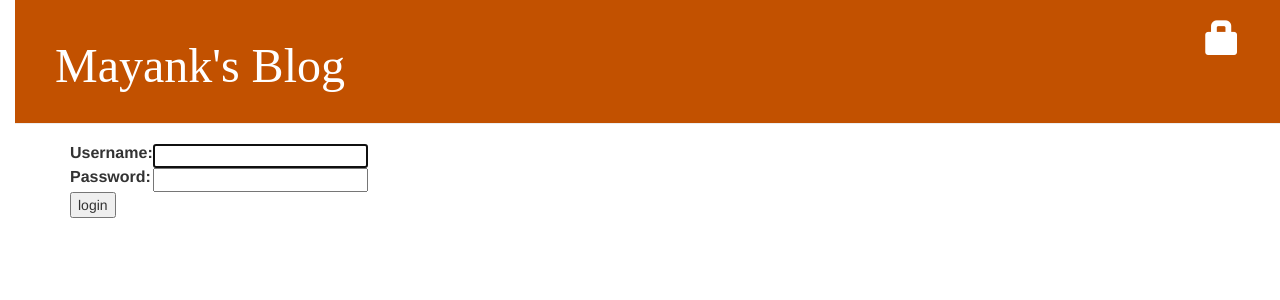
After one commit to codemarvel/blog-web, a Django app: page /accounts/login/ in a window 1280 px wide. The commit adds this page. Shown: the top 300 px of the page. Run offline with Django 3.2, Linux system fonts and the light colour scheme; some libraries are stand-ins or nearby versions.

Commit message:
login and logot feature added

```diff
--- a/blog/templates/blog/base.html
+++ b/blog/templates/blog/base.html
@@ -10,8 +10,11 @@
     <body>
     <div class="page-header">
       {% if user.is_authenticated %}
-       <a href="{% url 'post_new' %}" class="top-menu"><span class="glyphicon glyphicon-plus"></span></a>
-       <a href="{% url 'post_draft_list' %}" class ="top-menu"><span class="glyphicon glyphicon-edit"></span></a>
+        <a href="{% url 'post_new' %}" class="top-menu"><span class="glyphicon glyphicon-plus"></span></a>
+        <a href="{% url 'post_draft_list' %}" class ="top-menu"><span class="glyphicon glyphicon-edit"></span></a>
+        <p class="top-menu">Hello {{ user.username }} <small>(<a href="{% url 'logout' %}">Log out</a>)</small></p>
+      {% else %}
+        <a href = "{% url 'login' %}" class="top-menu"><span class="glyphicon glyphicon-lock"></span></a>
       {% endif %}
 
         <h1><a href="/">Mayank's Blog</a></h1>
--- /dev/null
+++ b/blog/templates/registration/login.html
@@ -0,0 +1,24 @@
+{% extends "blog/base.html" %}
+
+{% block content %}
+    {% if form.errors %}
+        <p>Your username and password didn't match. Please try again.</p>
+    {% endif %}
+
+    <form method="post" action="{% url 'login' %}">
+    {% csrf_token %}
+        <table>
+        <tr>
+            <td>{{ form.username.label_tag }}</td>
+            <td>{{ form.username }}</td>
+        </tr>
+        <tr>
+            <td>{{ form.password.label_tag }}</td>
+            <td>{{ form.password }}</td>
+        </tr>
+        </table>
+
+        <input type="submit" value="login" />
+        <input type="hidden" name="next" value="{{ next }}" />
+    </form>
+{% endblock %}
--- a/blog/urls.py
+++ b/blog/urls.py
@@ -8,4 +8,5 @@ path('post/<int:pk>/edit/',views.post_edit, name= 'post_edit'),
 path('drafts/',views.post_draft_list ,name='post_draft_list'),
 path('post/<pk>/publish', views.post_publish, name='post_publish'),
 path('post/<pk>/delete', views.post_delete, name='post_delete'),
+
 ]
--- a/mysite/settings.py
+++ b/mysite/settings.py
@@ -108,6 +108,8 @@ LANGUAGE_CODE = 'en-us'
 
 TIME_ZONE = 'Indian/Kerguelen'
 
+LOGIN_REDIRECT_URL = '/'
+
 USE_I18N = True
 
 USE_L10N = True
--- a/mysite/urls.py
+++ b/mysite/urls.py
@@ -15,8 +15,11 @@ Including another URLconf
 """
 from django.contrib import admin
 from django.urls import path,include
+from django.contrib.auth import views
 
 urlpatterns = [
     path('admin/', admin.site.urls),
     path('', include('blog.urls')),
+    path('accounts/login/', views.LoginView.as_view(), name='login'),
+    path('accounts/logout/', views.LogoutView.as_view(next_page='/'), name='logout'),
 ]
```
Also changed, not shown: blog/views.py (+10 -1 lines).
